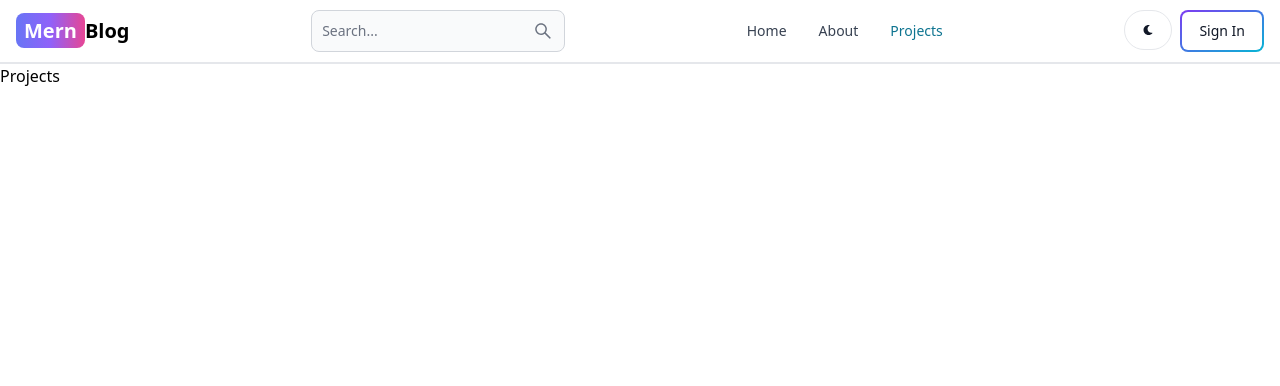
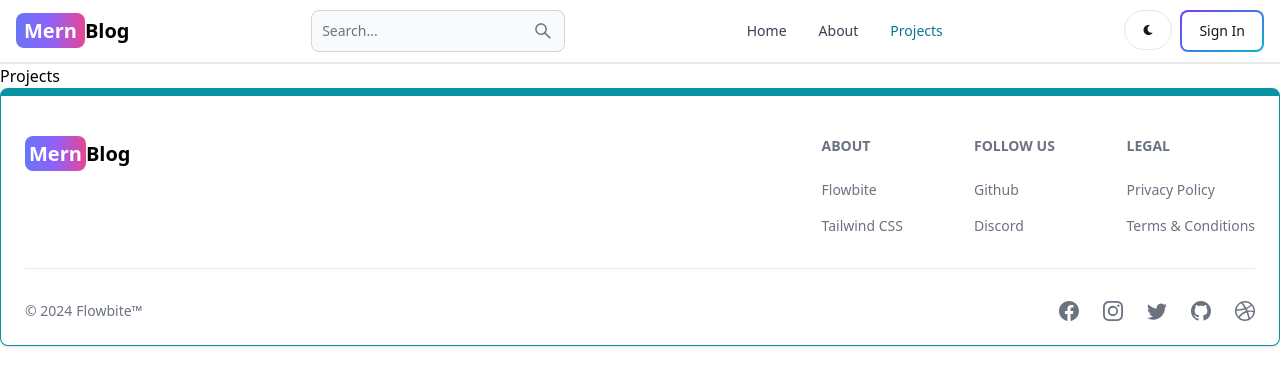
Before and after one commit to reeteshdulawat/mern-bog, a React (Vite) app in the folder client/: page /projects in a window 1280 px wide. Shown: the top 386 px of the page. Built offline with nearby package versions, Linux system fonts and the light colour scheme.

Commit message:
create and add the footer componets

```diff
--- a/client/src/App.jsx
+++ b/client/src/App.jsx
@@ -7,6 +7,8 @@
 import Dashboard from './pages/Dashboard'
 import Projects from './pages/Projects'
 import Header from './components/Header'
+import Footer from './components/Footer'
+import FooterCom from './components/Footer'
 
 export default function App() {
   return (
@@ -20,6 +22,7 @@
         <Route path='/dashboard' element={<Dashboard />} />
         <Route path='/projects' element={<Projects />} />
       </Routes>
+      <FooterCom />
     </Router>
   )
 }
--- /dev/null
+++ b/client/src/components/Footer.jsx
@@ -0,0 +1,54 @@
+import React from 'react';
+import { Footer, FooterTitle } from 'flowbite-react';
+import { Link } from 'react-router-dom';
+import { BsDribbble, BsFacebook, BsGithub, BsInstagram, BsTwitter } from "react-icons/bs";
+
+export default function FooterCom() {
+  return (
+<Footer container className='border border-t-8 border-teal-500'>
+      <div className="w-full max-w-7xl mx-auto">
+        <div className="grid w-full justify-between sm:flex md:grid-cols-1">
+            <div className="mt-5">
+          <Link to="/" className='self-center whitespace-nowrap text-lg sm:text-xl font-semibold dark:text-white'>
+            <span className='px-1 py-1 bg-gradient-to-r from-indigo-500 via-purple-500 to-pink-500 rounded-lg text-white'>Mern</span>
+            Blog
+        </Link></div>
+          <div className="grid grid-cols-2 gap-8 mt-4 sm:grid-cols-3 sm:gap-6">
+            <div>
+              <Footer.Title title="about" />
+              <Footer.LinkGroup col>
+                <Footer.Link href="#">Flowbite</Footer.Link>
+                <Footer.Link href="#">Tailwind CSS</Footer.Link>
+              </Footer.LinkGroup>
+            </div>
+            <div>
+              <Footer.Title title="Follow us" />
+              <Footer.LinkGroup col>
+                <Footer.Link href="#">Github</Footer.Link>
+                <Footer.Link href="#">Discord</Footer.Link>
+              </Footer.LinkGroup>
+            </div>
+            <div>
+              <Footer.Title title="Legal" />
+              <Footer.LinkGroup col>
+                <Footer.Link href="#">Privacy Policy</Footer.Link>
+                <Footer.Link href="#">Terms &amp; Conditions</Footer.Link>
+              </Footer.LinkGroup>
+            </div>
+          </div>
+        </div>
+        <Footer.Divider />
+        <div className="w-full sm:flex sm:items-center sm:justify-between">
+          <Footer.Copyright href="/" by="Flowbite™" year={new Date().getFullYear()} />
+          <div className="mt-4 flex space-x-6 sm:mt-0 sm:justify-center">
+            <Footer.Icon href="#" icon={BsFacebook} />
+            <Footer.Icon href="#" icon={BsInstagram} />
+            <Footer.Icon href="#" icon={BsTwitter} />
+            <Footer.Icon href="#" icon={BsGithub} />
+            <Footer.Icon href="#" icon={BsDribbble} />
+          </div>
+        </div>
+      </div>
+    </Footer>
+  )
+}
```
